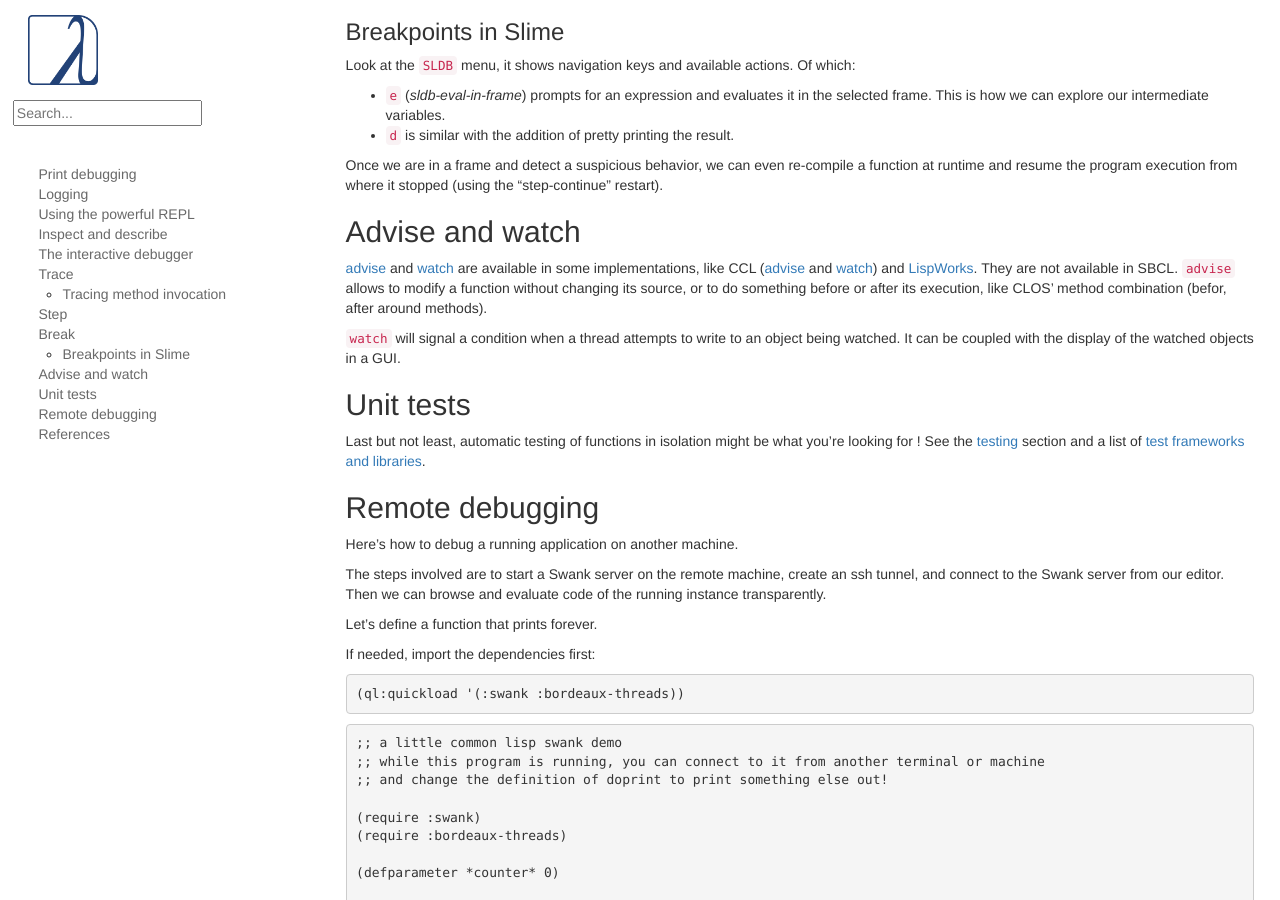
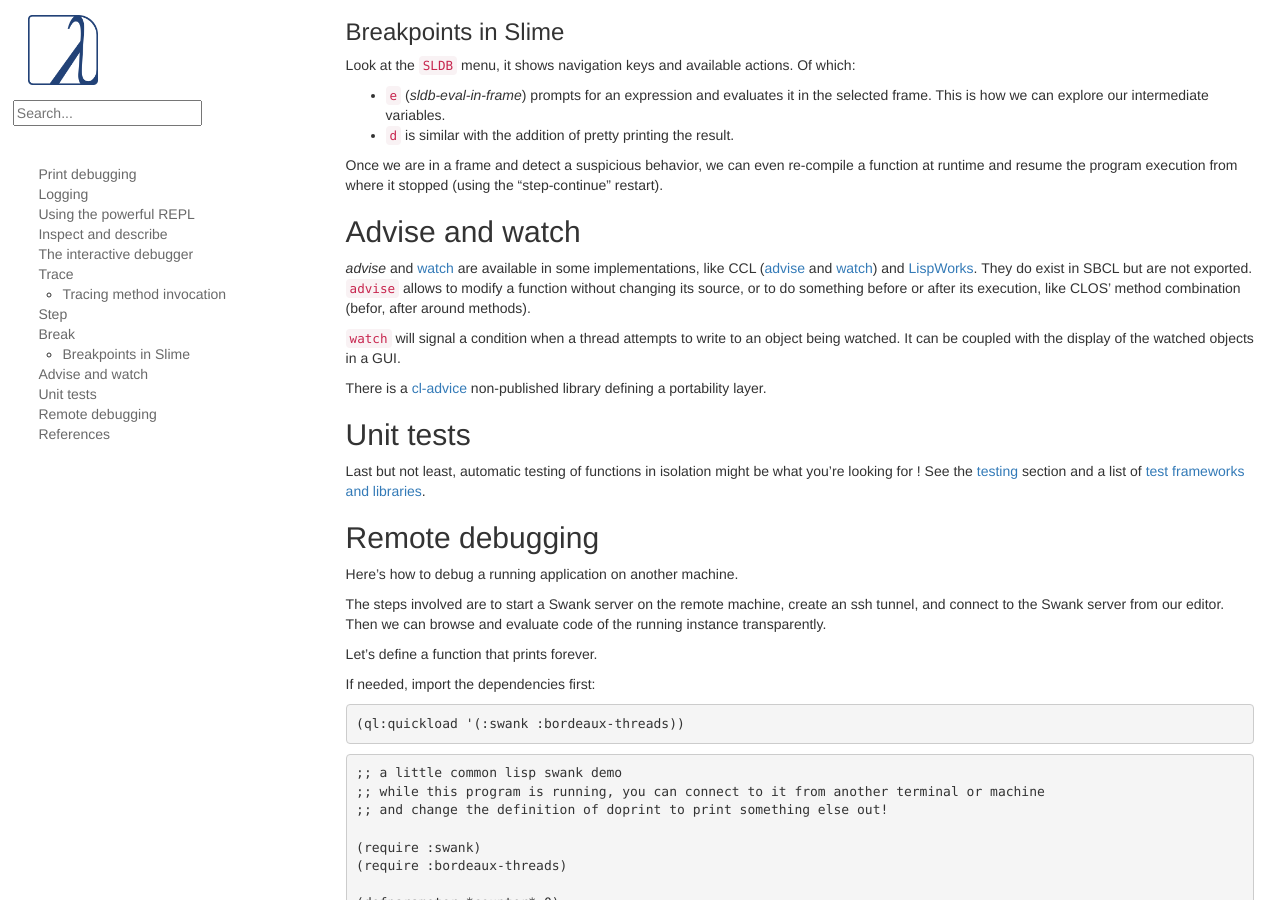
Before and after one commit to LispCookbook/cl-cookbook, a Jekyll site: the page built from debugging.md, in a window 1280 px wide and 900 px high, scrolled down 4909 px. Built offline with Jekyll 4.4.1, drawn with Linux system fonts in a browser that asks for light colours.

Commit message:
advice exists in SBCL but is not exported

```diff
--- a/debugging.md
+++ b/debugging.md
@@ -335,13 +335,13 @@ where it stopped (using the "step-continue" restart).
 
 ## Advise and watch
 
-[advise](http://www.xach.com/clhs?q=break) and
+*advise* and
 [watch](http://www.xach.com/clhs?q=watch) are available in some
 implementations, like CCL
 ([advise](https://ccl.clozure.com/manual/chapter4.3.html#Advising) and
 [watch](https://ccl.clozure.com/manual/chapter4.12.html#watched-objects))
-and [LispWorks](http://www.lispworks.com/). They are not available in
-SBCL. `advise` allows to modify a function without changing its
+and [LispWorks](http://www.lispworks.com/). They do exist in
+SBCL but are not exported. `advise` allows to modify a function without changing its
 source, or to do something before or after its execution, like CLOS'
 method combination (befor, after around methods).
 
@@ -349,6 +349,7 @@ method combination (befor, after around methods).
 object being watched. It can be coupled with the display of the
 watched objects in a GUI.
 
+There is a [cl-advice](https://bitbucket.org/budden/budden-tools/src/default/cl-advice/?at=default) non-published library defining a portability layer.
 
 ## Unit tests
 
```
